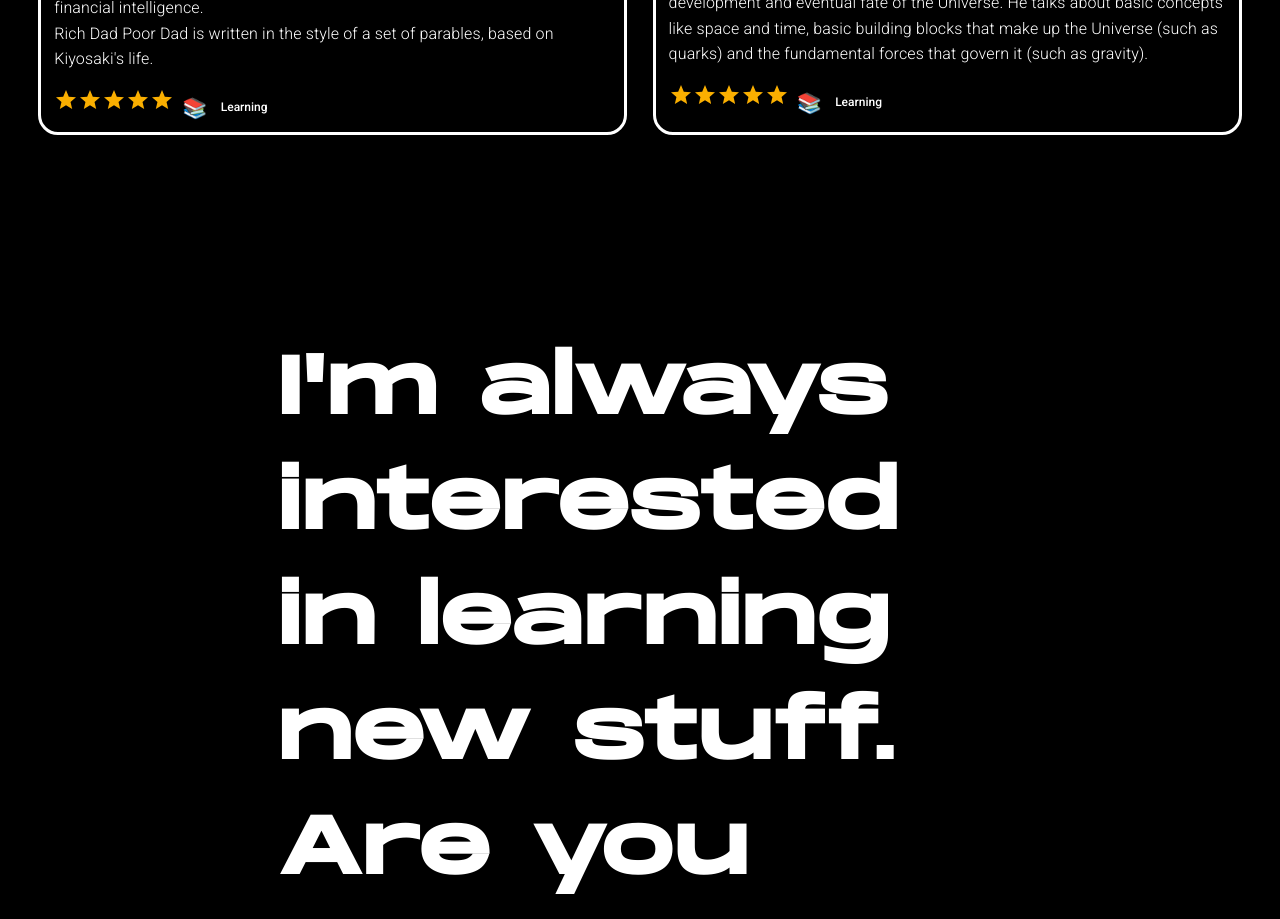
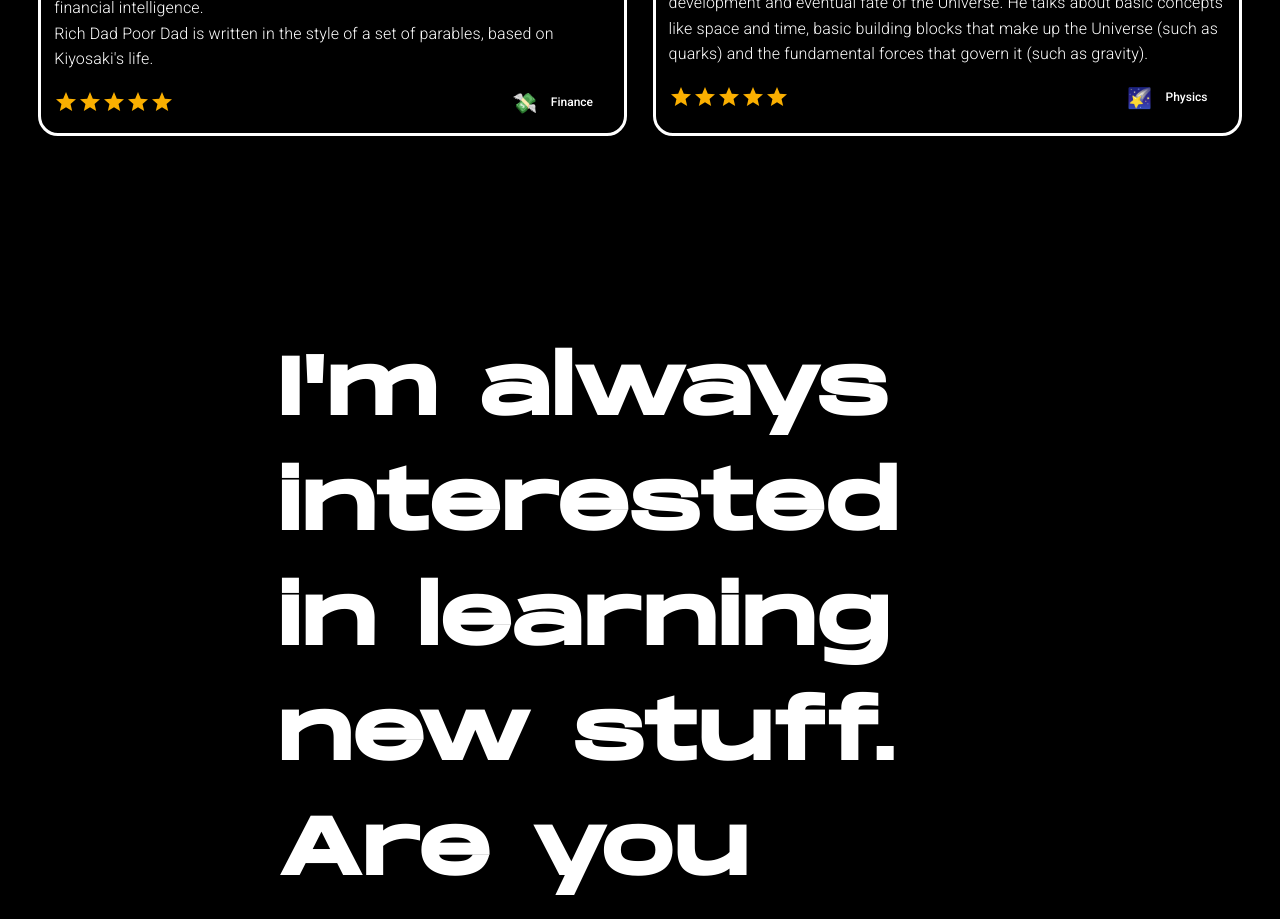
Before and after one commit to Wilmox/portfolio, a Next.js app: page / in a window 1280 px wide. Shown: the part 2440-3359 px from the top of the page. Built offline with nearby package versions, Linux system fonts and the light colour scheme.

Commit message:
Fixed note section

```diff
--- a/pages/index.js
+++ b/pages/index.js
@@ -139,8 +139,8 @@ export default function Home() {
                 Rich Dad Poor Dad is written in the style of a set of parables, based on Kiyosaki's life.
               </p>
               <div className={styles.aboutNote}>
-                <Rating name="half-rating-read" defaultValue={5} precision={0.5} readOnly />
-                <Chip bgColor="rgba(243, 156, 18, .7)" text={"Learning"} icon={"\u{1F4DA}"} />
+                <Rating className={styles.rating} name="half-rating-read" defaultValue={5} precision={0.5} readOnly />
+                <Chip className={styles.noteChip} bgColor="#118C4F" text={"Finance"} icon={"\u{1F4B8}"}  />
               </div>
             </a>
 
@@ -152,8 +152,8 @@ export default function Home() {
                 basic building blocks that make up the Universe (such as quarks) and the fundamental forces that govern it (such as gravity).
               </p>
               <div className={styles.aboutNote}>
-                <Rating name="half-rating-read" defaultValue={5} precision={0.5} readOnly />
-                <Chip bgColor="rgba(243, 156, 18, .7)" text={"Learning"} icon={"\u{1F4DA}"} />
+                <Rating className={styles.rating} name="half-rating-read" defaultValue={5} precision={0.5} readOnly />
+                <Chip className={styles.noteChip} bgColor="#4361ee" text={"Physics"} icon={"\u{1F320}"} />
               </div>
             </a>
           </div>
--- a/styles/Home.module.css
+++ b/styles/Home.module.css
@@ -226,6 +226,7 @@ ul.breadcrumb li a:hover {
   align-items: center;
   -webkit-box-align: center;
   justify-content: space-between;
+  display: inline-flex;
 }
 
 .contactSection {
```
